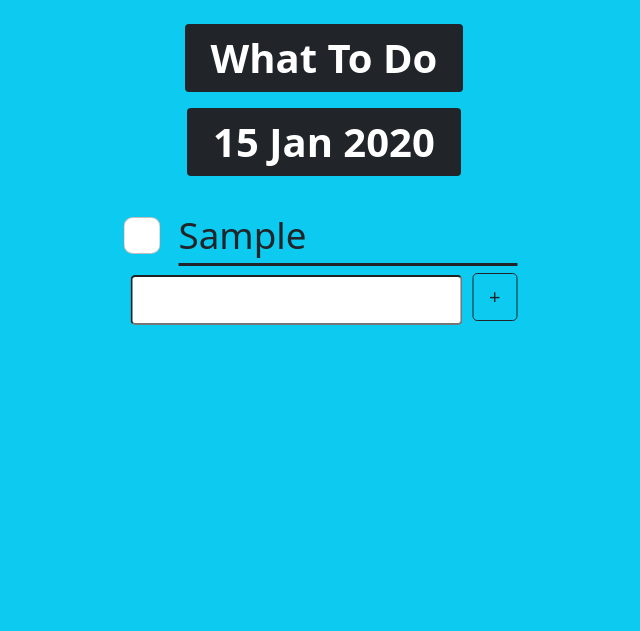
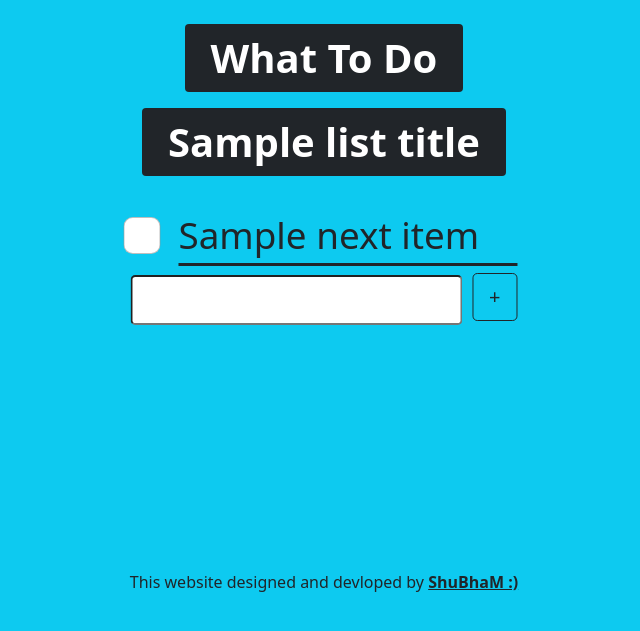
Before and after one commit to ShubhamSehra/ToDoList, a Node server app: template views/list.ejs in a window 1280 px wide. Shown: the top 631 px of the page, without its empty margins (316-956 px from the left). Run offline with Node 20, Linux system fonts and the light colour scheme; the template is opened without the code that fills it: most values are stand-ins (such as "Sample title", 1, 10 or a date in 2020); some libraries are stand-ins or nearby versions.

Commit message:
this time connected to the DB

```diff
--- a/app.js
+++ b/app.js
@@ -1,6 +1,8 @@
 const express = require('express');
 const bodyParser = require('body-parser');
 const ejs = require('ejs');
+const date = require(__dirname + '/date.js');
+const mongoose = require('mongoose');
 
 const app = express();
 app.set("view engine","ejs");
@@ -8,26 +10,82 @@ app.set("view engine","ejs");
 app.use(bodyParser.urlencoded({extended:true}));
 app.use(express.static("public"));
 
-let items = ["Resume", "Food"];
+mongoose.connect("mongodb://localhost:27017/todolistDB")
+
+const itemsSchema = {
+  name: String
+};
+const Item = mongoose.model("item", itemsSchema);
+
+const item1 = new Item ({
+  name: "Welcome to To DO List",
+});
+const item2 = new Item ({
+  name: "hit + to create new one",
+});
+const item3 = new Item ({
+  name: "<--- hit this to delete",
+});
+
+const defaultItems = [item1, item2, item3];
+
+
+
+
+
 
 app.get("/", function(req, res){
-  let today = new Date();
-  let options = {
-    weekday: "long",
-    day: "numeric",
-    month: "long"
-  };
-  let day = today.toLocaleDateString("en-US", options);
 
-  res.render("list", {dayAndTime:day, nextItem: items});
+
+  Item.find({}, function(err, foundItems){
+
+    if (foundItems.length === 0) {
+
+      Item.insertMany(defaultItems,function(err){
+        if (err) {
+          console.log(err)
+        } else {
+          console.log("successfully save!!")
+        }
+      });
+      res.redirect("/")
+    } else {
+
+      res.render("list", {listTitle:day, nextItem: foundItems});
+    }
+
+
+  });
+
+  let day = date();
+
+
 });
 
 app.post("/",function(req, res){
+
   let name = req.body.item;
-  items.push(name);
-  res.redirect("/");
+
+  if (req.body.btn === "Work") {
+    workItems.push(name);
+    res.redirect("/work");
+  } else {
+
+    items.push(name);
+    res.redirect("/");
+
+  }
 })
 
+app.get("/work", function(req,res){
+  res.render("list", {listTitle:"Work", nextItem:workItems })
+});
+
+// app.post("/work", function(req, res){
+//   let name = req.body.item;
+//   workItems.push(name);
+//   res.redirect("/work");
+// })
 
 
 app.listen(3000,function(req,res){
--- a/package.json
+++ b/package.json
@@ -9,9 +9,13 @@
   "author": "Shubham Sehra",
   "license": "ISC",
   "dependencies": {
+    "alert": "^5.0.10",
     "body-parser": "^1.19.0",
     "ejs": "^3.1.6",
     "express": "^4.17.1",
-    "nodemon": "^2.0.13"
+    "js-alert": "^1.0.4",
+    "mongoose": "^6.0.13",
+    "nodemon": "^2.0.15",
+    "vue-js-modal": "^2.0.1"
   }
 }
--- /dev/null
+++ b/views/footer.ejs
@@ -0,0 +1,12 @@
+<br><br><br><br><br><br><br><br><br><br><br><br><br><br>
+<footer class="text-center ">
+<p>
+  This website designed and devloped by  <strong><u>ShuBhaM :)</u></strong>
+</p>
+
+</footer>
+
+<!-- Bootstrap Bundle with Popper -->
+<script src="https://cdn.jsdelivr.net/npm/bootstrap@5.0.2/dist/js/bootstrap.bundle.min.js" integrity="sha384-MrcW6ZMFYlzcLA8Nl+NtUVF0sA7MsXsP1UyJoMp4YLEuNSfAP+JcXn/tWtIaxVXM" crossorigin="anonymous"></script>
+</body>
+</html>
--- /dev/null
+++ b/views/header.ejs
@@ -0,0 +1,16 @@
+<!doctype html>
+<html lang="en">
+  <head>
+    <!-- Required meta tags -->
+    <meta charset="utf-8">
+    <meta name="viewport" content="width=device-width, initial-scale=1">
+
+    <!-- Bootstrap CSS -->
+    <link href="https://cdn.jsdelivr.net/npm/bootstrap@5.0.2/dist/css/bootstrap.min.css" rel="stylesheet" integrity="sha384-EVSTQN3/azprG1Anm3QDgpJLIm9Nao0Yz1ztcQTwFspd3yD65VohhpuuCOmLASjC" crossorigin="anonymous">
+
+    <title>ToDoList</title>
+    <link rel="stylesheet" href="css/style.css">
+  </head>
+  <body class="bg-info">
+    <div class="container mt-4 text-center">
+      <h1 class="fs-1 badge bg-dark">What To Do</h1>
--- a/views/list.ejs
+++ b/views/list.ejs
@@ -1,23 +1,8 @@
-<!doctype html>
-<html lang="en">
-  <head>
-    <!-- Required meta tags -->
-    <meta charset="utf-8">
-    <meta name="viewport" content="width=device-width, initial-scale=1">
-
-    <!-- Bootstrap CSS -->
-    <link href="https://cdn.jsdelivr.net/npm/bootstrap@5.0.2/dist/css/bootstrap.min.css" rel="stylesheet" integrity="sha384-EVSTQN3/azprG1Anm3QDgpJLIm9Nao0Yz1ztcQTwFspd3yD65VohhpuuCOmLASjC" crossorigin="anonymous">
-
-    <title>ToDoList</title>
-    <link rel="stylesheet" href="css/style.css">
-  </head>
-  <body class="bg-info">
-    <div class="container mt-4 text-center">
-      <h1 class="fs-1 badge bg-dark">What To Do</h1>
+<%- include("header")  -%>
 
     </div>
     <div class="container mt-2 text-center">
-      <h1 class="fs-1 badge bg-dark"> <%= dayAndTime %> </h1>
+      <h1 class="fs-1 badge bg-dark"> <%= listTitle %> </h1>
       <br>
       <br>
     </div>
@@ -27,31 +12,29 @@
 
         <div class=" itemName position-absolute top-0 start-50 translate-middle-x">
 
-
-          <%  for (var i = 0; i < nextItem.length; i++) { %>
+          <% nextItem.forEach((item, i) => { %>
             <div class="ms-5 sider">
 
               <input type="checkbox" class="form-check-input" id="itemsCheck">
 
-              <label class="form-check-label " for="itemsCheck"> <%= nextItem[i] %> </label>
+              <label class="form-check-label " for="itemsCheck"> <%= item.name %> </label>
               <br />
             </div>
+        <%  }); %>
 
-          <%  } %>
+
+
+
 
 
 
           <form class="" action="/" method="post">
             <input class="form-control-lg" type="input" name="item" value="">
-            <button type="submit" class="btn btn-lg btn-outline-dark" name="button">+</button>
+            <button type="submit" class="btn btn-lg btn-outline-dark" name="btn" value= <%= listTitle %> >+</button>
           </form>
 
         </div>
 
     </div>
 
-
-    <!-- Bootstrap Bundle with Popper -->
-    <script src="https://cdn.jsdelivr.net/npm/bootstrap@5.0.2/dist/js/bootstrap.bundle.min.js" integrity="sha384-MrcW6ZMFYlzcLA8Nl+NtUVF0sA7MsXsP1UyJoMp4YLEuNSfAP+JcXn/tWtIaxVXM" crossorigin="anonymous"></script>
-  </body>
-</html>
+  <%- include("footer")  -%>
```
Also changed, not shown: date.js (added, +15 -0 lines), 1 other file.
